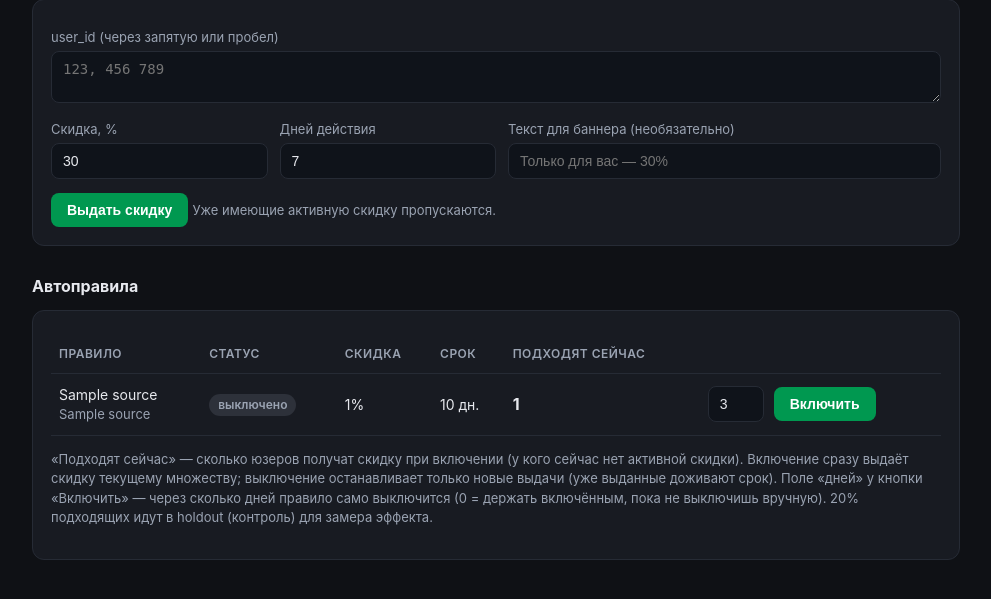
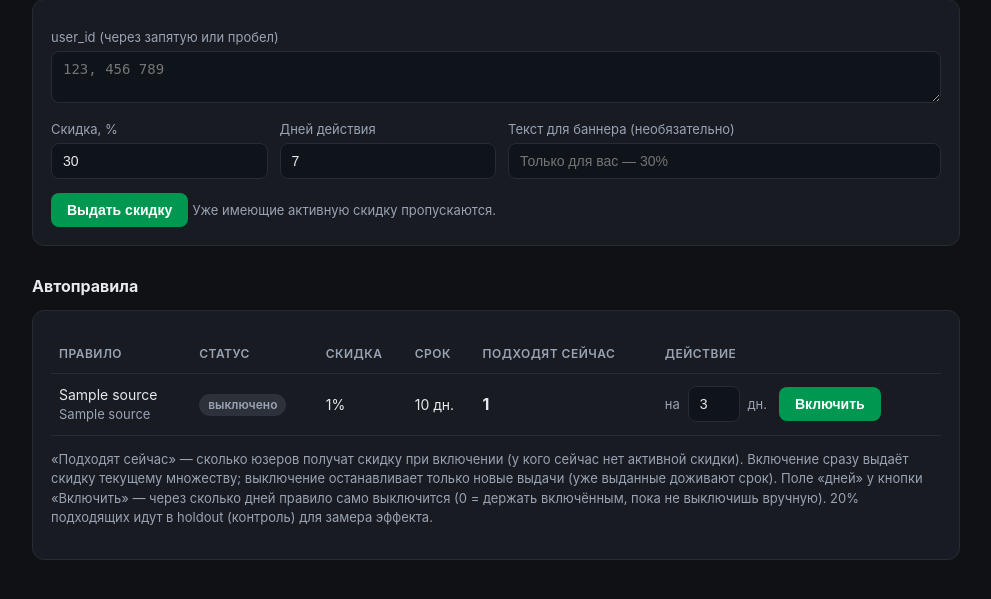
Before and after one commit to Kamilla170/bloom_app, a Python web app: template analytics/templates/discounts.html in a window 1280 px wide. Shown: the part 149-748 px from the top of the page, without its empty margins (144-1135 px from the left). Run offline with Jinja, Linux system fonts and the light colour scheme; the template is opened without the code that fills it: most values are stand-ins (such as "Sample title", 1, 10 or a date in 2020).

Commit message:
Fix: header for last column + clearer auto-disable days field
The rules table's last column had no header, and the bare "3" input was unclear.
Adds a "Действие" header and wraps the input as "на 3 дн." so it reads clearly.

Co-Authored-By: Claude Opus 4.8 <noreply@anthropic.com>

```diff
--- a/analytics/templates/discounts.html
+++ b/analytics/templates/discounts.html
@@ -84,7 +84,7 @@
         <thead>
           <tr>
             <th>Правило</th><th>Статус</th><th>Скидка</th><th>Срок</th>
-            <th>Подходят сейчас</th><th></th>
+            <th>Подходят сейчас</th><th>Действие</th>
           </tr>
         </thead>
         <tbody>
@@ -114,9 +114,11 @@
               {% else %}
                 <form class="inline" method="post" action="/discounts/rule/{{ r.source }}">
                   <input type="hidden" name="enabled" value="on">
+                  <span class="muted" style="margin-right:4px">на</span>
                   <input type="number" name="enable_days" min="0" value="3"
-                         title="Через сколько дней само выключится (0 = вручную)"
-                         style="width:56px; margin-right:6px; display:inline-block">
+                         title="Через сколько дней само выключится (0 = держать вручную)"
+                         style="width:52px; display:inline-block">
+                  <span class="muted" style="margin:0 8px 0 4px">дн.</span>
                   <button type="submit" {% if not configured %}disabled{% endif %}>Включить</button>
                 </form>
               {% endif %}
```
